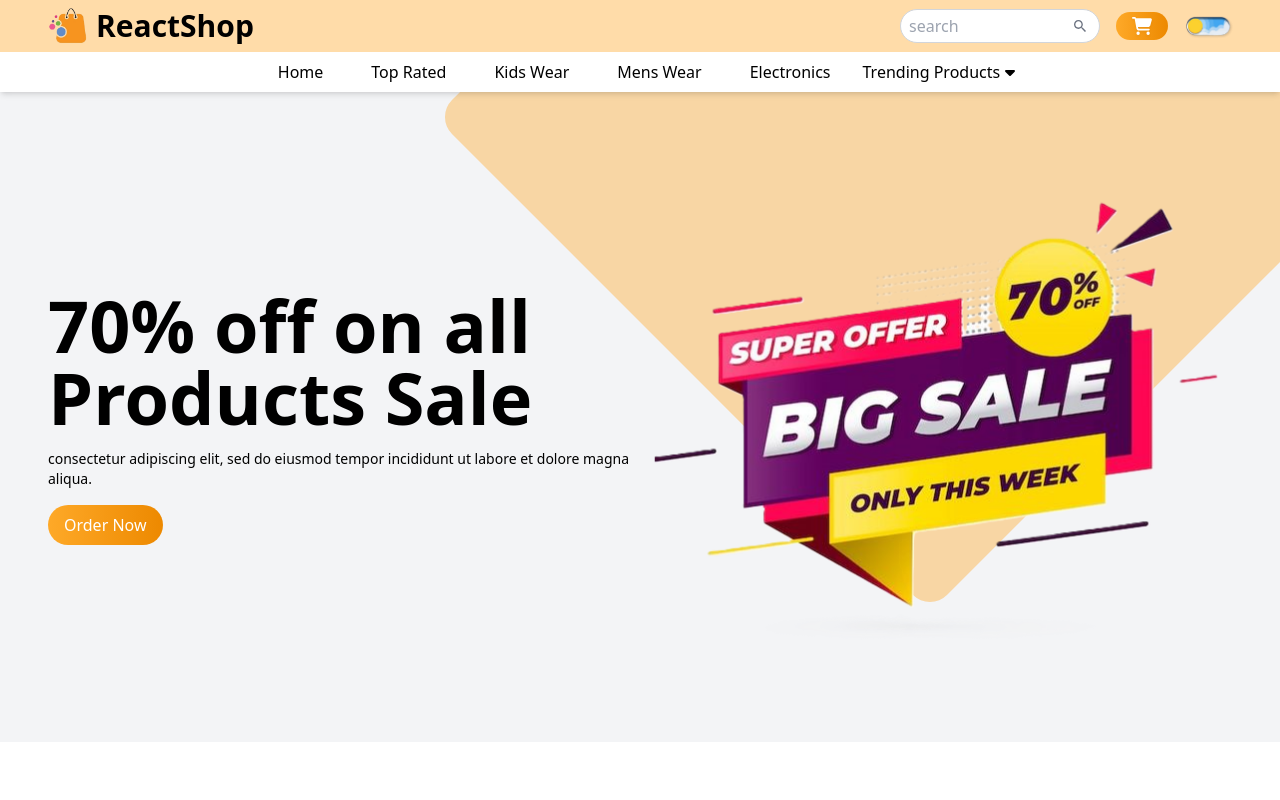
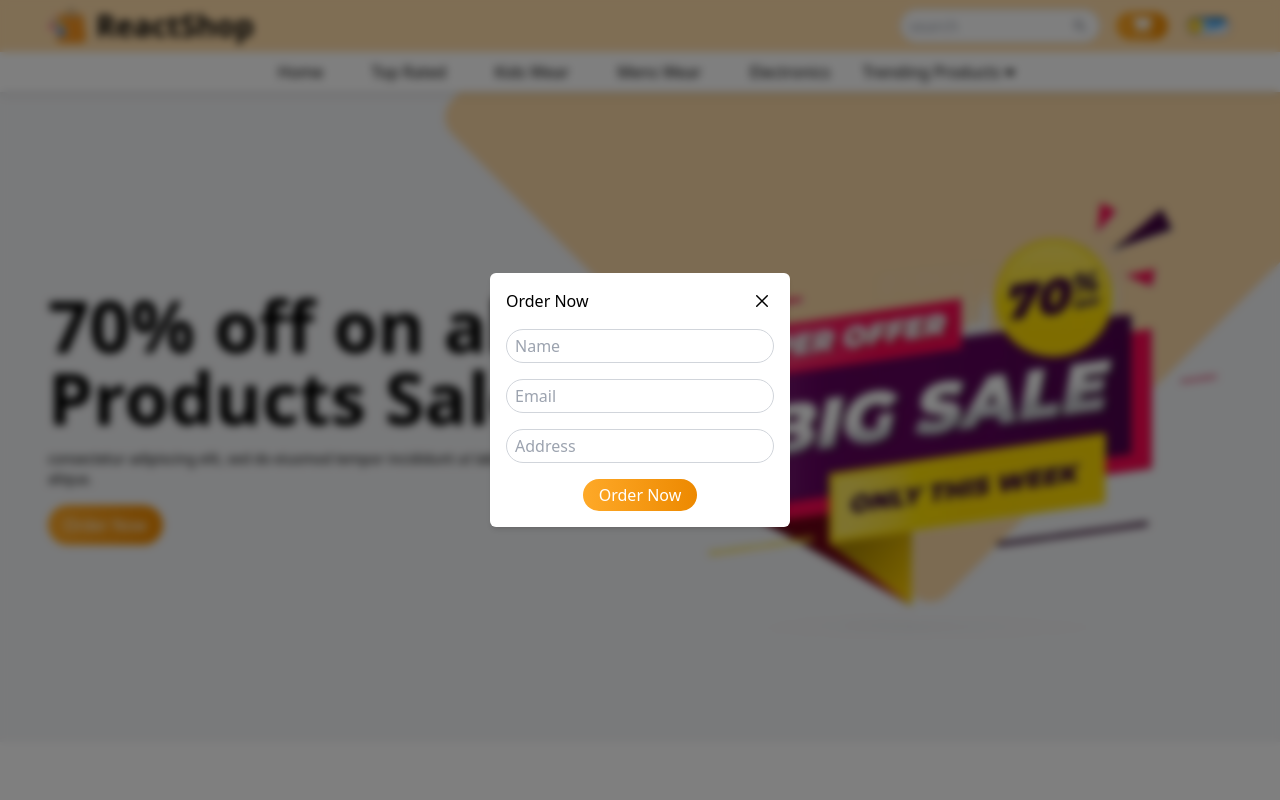
Before and after one commit to tu1511/ReactShop, a React (Vite) app: page / in a window 1280 px wide. Both pictures are taken after a click on the button 1142 px from the left and 26 px from the top of the page. Shown: the top 800 px of the page. Built offline with nearby package versions, Linux system fonts and the light colour scheme.

Commit message:
feat: add feat popup

```diff
--- a/src/App.jsx
+++ b/src/App.jsx
@@ -10,8 +10,14 @@
 import Subscribe from "./components/Subscribe/Subscribe";
 import Testimonial from "./components/Testimonial/Testimonial";
 import Footer from "./components/Footer/Footer";
+import Popup from "./components/Popup/Popup";
 
 const App = () => {
+  const [orderPopup, setOrderPopup] = React.useState(false);
+
+  const handleOrderPopup = () => {
+    setOrderPopup(!orderPopup);
+  };
   React.useEffect(() => {
     AOS.init({
       offset: 100,
@@ -23,15 +29,16 @@
   }, []);
   return (
     <div className="bg-white dark:bg-gray-900 dark:text-white duration-200">
-      <Navbar />
-      <Hero />
+      <Navbar handleOrderPopup={handleOrderPopup} />
+      <Hero handleOrderPopup={handleOrderPopup} />
       <Products />
-      <TopProducts />
+      <TopProducts handleOrderPopup={handleOrderPopup} />
       <Banner />
       <Subscribe />
       <Products />
       <Testimonial />
       <Footer />
+      <Popup orderPopup={orderPopup} setOrderPopup={setOrderPopup} />
     </div>
   );
 };
--- a/src/components/Navbar/Navbar.jsx
+++ b/src/components/Navbar/Navbar.jsx
@@ -51,7 +51,8 @@
   },
 ];
 
-const Navbar = () => {
+// eslint-disable-next-line react/prop-types
+const Navbar = ({ handleOrderPopup }) => {
   return (
     <div className="shadow-md bg-white dark:bg-gray-900 dark:text-white duration-200 relative z-40">
       {/* upper Navbar */}
@@ -83,7 +84,7 @@
 
             {/* Order button */}
             <button
-              onClick={() => alert("Ordering not available yet!")}
+              onClick={() => handleOrderPopup()}
               className="bg-gradient-to-r from-primary to-secondary
             transition-all duration-200 text-white py-1 px-4 rounded-full
             flex items-center gap-3 group"
--- /dev/null
+++ b/src/components/Popup/Popup.jsx
@@ -0,0 +1,56 @@
+// eslint-disable-next-line no-unused-vars
+import React from "react";
+import { IoCloseOutline } from "react-icons/io5";
+
+// eslint-disable-next-line react/prop-types
+const Popup = ({ orderPopup, setOrderPopup }) => {
+  return (
+    <>
+      {orderPopup && (
+        <div className="popup">
+          <div className="h-screen w-screen fixed top-0 left-0 bg-black/50 z-50 backdrop-blur-sm">
+            <div className="fixed top-1/2 left-1/2 -translate-x-1/2 -translate-y-1/2 p-4 shadow-md bg-white dark:bg-gray-900 rounded-md duration-200 w-[300px]">
+              {/* header */}
+              <div className="flex items-center justify-between">
+                <div>
+                  <h1>Order Now</h1>
+                </div>
+                <div>
+                  <IoCloseOutline
+                    className="text-2xl cursor-pointer "
+                    onClick={() => setOrderPopup(false)}
+                  />
+                </div>
+              </div>
+              {/* form section */}
+              <div className="mt-4">
+                <input
+                  type="text"
+                  placeholder="Name"
+                  className=" w-full rounded-full border border-gray-300 dark:border-gray-500 dark:bg-gray-800 px-2 py-1 mb-4"
+                />
+                <input
+                  type="email"
+                  placeholder="Email"
+                  className=" w-full rounded-full border border-gray-300 dark:border-gray-500 dark:bg-gray-800 px-2 py-1 mb-4"
+                />
+                <input
+                  type="text"
+                  placeholder="Address"
+                  className=" w-full rounded-full border border-gray-300 dark:border-gray-500 dark:bg-gray-800 px-2 py-1 mb-4"
+                />
+                <div className="flex justify-center">
+                  <button className="bg-gradient-to-r from-primary to-secondary hover:scale-105 duration-200 text-white py-1 px-4 rounded-full ">
+                    Order Now
+                  </button>
+                </div>
+              </div>
+            </div>
+          </div>
+        </div>
+      )}
+    </>
+  );
+};
+
+export default Popup;
```
